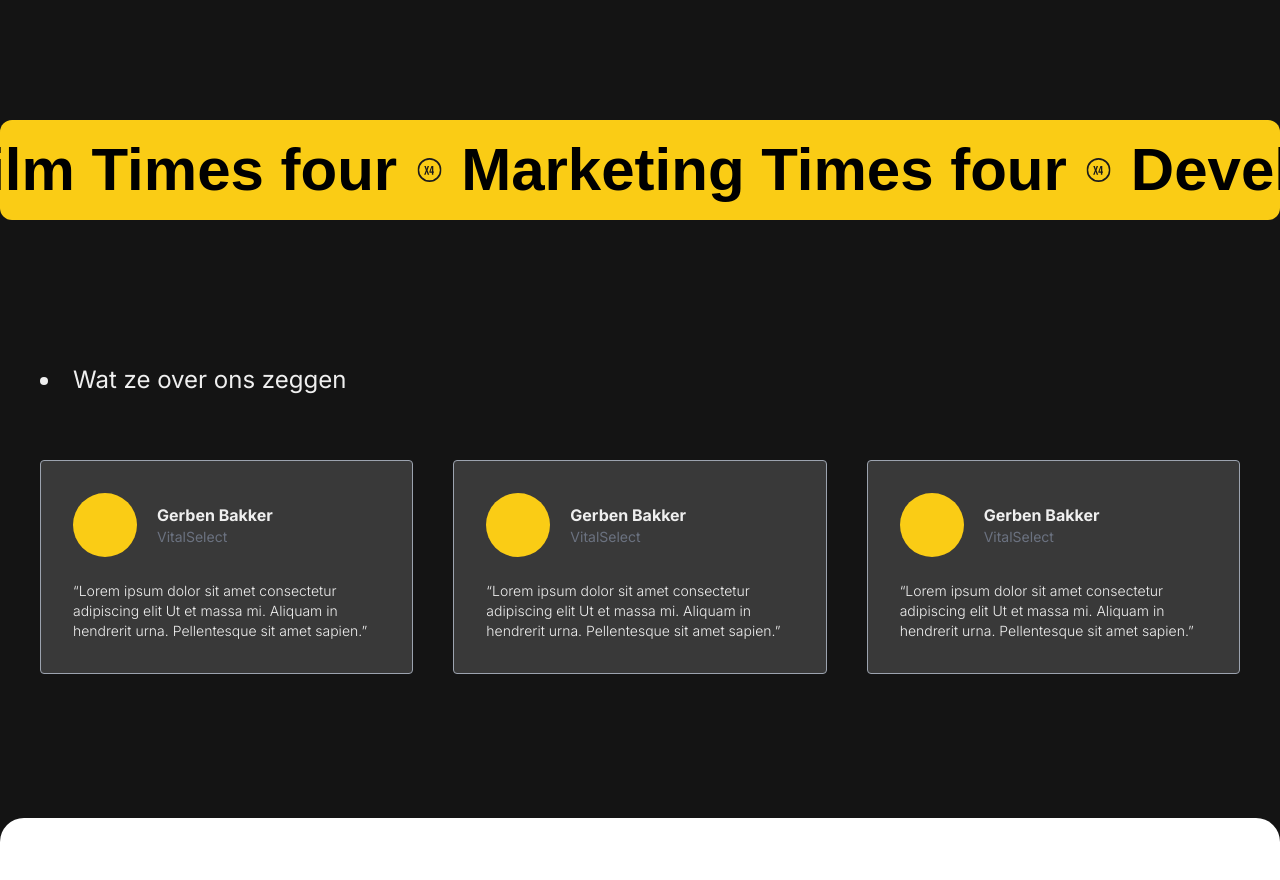
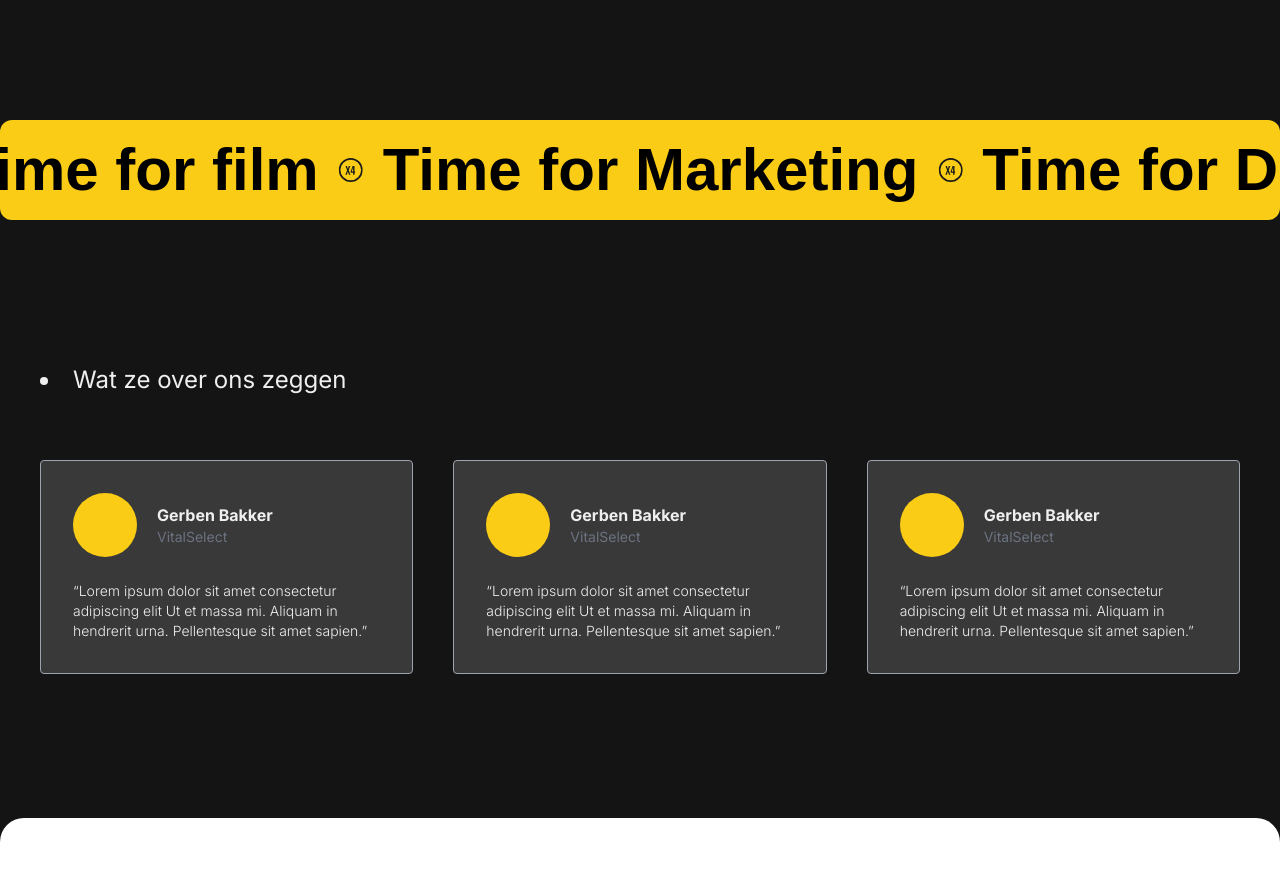
Before and after one commit to jwmik123/timesfour-webapp, a Next.js app: page / in a window 1280 px wide. Shown: the part 2040-2920 px from the top of the page. Built offline with nearby package versions, Linux system fonts and the light colour scheme; a web font is replaced by a local one.

Commit message:
text change in marquee

```diff
--- a/components/Marquee.js
+++ b/components/Marquee.js
@@ -1,9 +1,6 @@
 import { useEffect, useRef } from "react";
 import { gsap } from "gsap";
 import { ScrollTrigger } from "gsap/ScrollTrigger";
-
-import { Bebas_Neue } from "next/font/google";
-const bebas = Bebas_Neue({ subsets: ["latin"], weight: "400" });
 
 gsap.registerPlugin(ScrollTrigger);
 
@@ -14,13 +11,13 @@ const Marquee = () => {
     if (marqueeRef.current) {
       let direction = 1;
 
-      const roll1 = roll(".marquee-inner-wrap", { duration: 13 }, false), // Added the third parameter `reverse`
+      const roll1 = roll(".marquee-inner-wrap", { duration: 13 }, false),
         scroll = ScrollTrigger.create({
-          trigger: marqueeRef.current, // Changed the trigger
+          trigger: marqueeRef.current,
           onUpdate(self) {
             if (self.direction !== direction) {
               direction *= -1;
-              roll1.timeScale(direction); // Used the `timeScale()` method on the timeline
+              roll1.timeScale(direction);
             }
             self.direction === -1
               ? marqueeRef.current.classList.remove("flipped")
@@ -76,7 +73,7 @@ const Marquee = () => {
       <ul className="relative flex items-center marquee-inner-wrap">
         <li class="single-marquee-part flex relative items-center">
           <h3 class="big whitespace-nowrap py-5 ml-5 flex items-center bottom-0 gap-5">
-            Film Times four
+            Time for film
             <svg
               width="24"
               height="24"
@@ -100,7 +97,7 @@ const Marquee = () => {
         </li>
         <li class="single-marquee-part flex relative items-center">
           <h3 class="big whitespace-nowrap py-5 ml-5 flex items-center gap-5">
-            Marketing Times four
+            Time for Marketing
             <svg
               width="24"
               height="24"
@@ -124,7 +121,7 @@ const Marquee = () => {
         </li>
         <li class="single-marquee-part flex relative items-center">
           <h3 class="big whitespace-nowrap py-5 ml-5 flex items-center gap-5">
-            Development Times four
+            Time for Development
             <svg
               width="24"
               height="24"
@@ -148,7 +145,7 @@ const Marquee = () => {
         </li>
         <li class="single-marquee-part flex relative items-center">
           <h3 class="big whitespace-nowrap py-5 ml-5 flex items-center gap-5">
-            Design Times four
+            Time for design
             <svg
               width="24"
               height="24"
```
